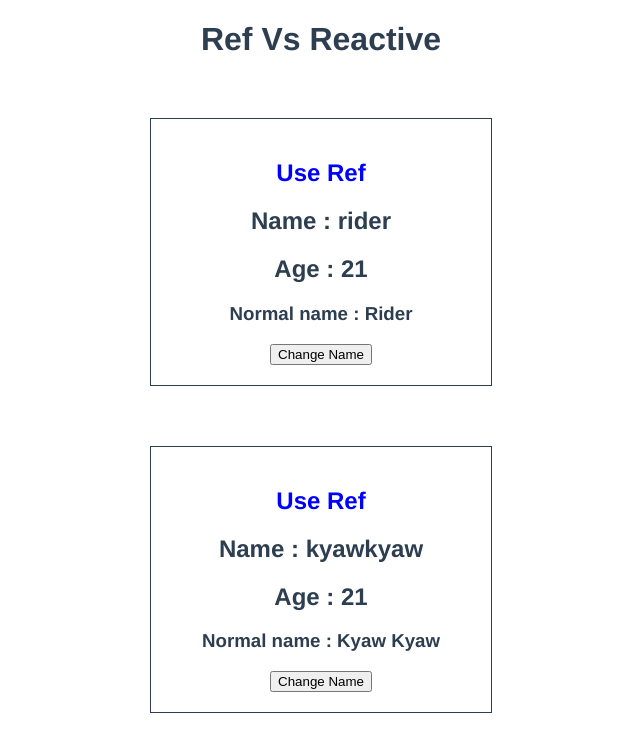
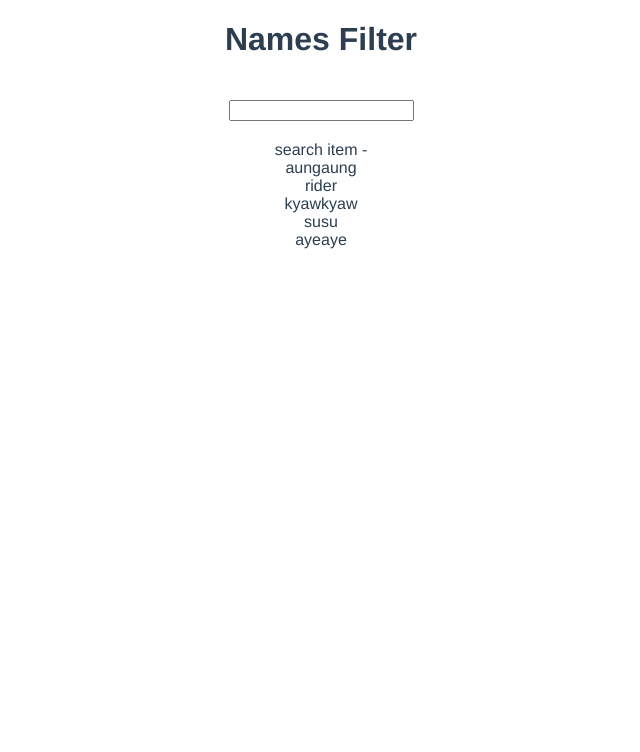
Before and after one commit to r1d3rzz/composition-api, a Vue app: page / in a window 1280 px wide. Shown: the top 752 px of the page, without its empty margins (319-959 px from the left). Built offline with nearby package versions, Linux system fonts and the light colour scheme.

Commit message:
create name filter using ref computed

```diff
--- a/src/views/HomeView.vue
+++ b/src/views/HomeView.vue
@@ -1,65 +1,32 @@
 <template>
   <div class="home">
-    <h1>Ref Vs Reactive</h1>
-
-    <!--use Ref-->
-    <div class="box">
-      <h2 class="title">Use Ref</h2>
-      <h2>Name : {{ personOne.name }}</h2>
-      <h2>Age : {{ personOne.age }}</h2>
-      <h3>Normal name : {{ nameOne }}</h3>
-      <button @click="changeNameOne">Change Name</button>
-    </div>
-
-    <div class="box">
-      <h2 class="title">Use Ref</h2>
-      <h2>Name : {{ personTwo.name }}</h2>
-      <h2>Age : {{ personTwo.age }}</h2>
-      <h3>Normal name : {{ nameTwo }}</h3>
-      <button @click="changeNameTwo">Change Name</button>
+    <h1>Names Filter</h1>
+    <input type="text" v-model="search" /><br />
+    search item - {{ search }}
+    <div v-for="name in filterName" :key="name">
+      {{ name }}
     </div>
   </div>
 </template>
 
 <script>
-/*
-  ref can change eveny things but reactive can change object and array only;
-*/
-import { reactive, ref } from "@vue/reactivity";
+import { computed, ref } from "@vue/runtime-core";
 export default {
   setup() {
-    let personOne = ref({ name: "rider", age: 21 });
-    let nameOne = ref("Rider");
-    let changeNameOne = () => {
-      personOne.value.name = "Myint Thway Khine";
-      nameOne.value = "Change Name One";
-    };
-
-    let personTwo = reactive({ name: "kyawkyaw", age: 21 });
-    let nameTwo = reactive("Kyaw Kyaw"); //with error value cannot be made reactive: Kyaw Kyaw
-    let changeNameTwo = () => {
-      personTwo.name = "Myint Thway Khine";
-    };
-    return {
-      personOne,
-      changeNameOne,
-      personTwo,
-      changeNameTwo,
-      nameOne,
-      nameTwo,
-    };
+    let search = ref("");
+    let names = ref(["aungaung", "rider", "kyawkyaw", "susu", "ayeaye"]);
+    let filterName = computed(() => {
+      return names.value.filter((n) => {
+        return n.includes(search.value);
+      });
+    });
+    return { names, search, filterName };
   },
 };
 </script>
 
-<style scoped>
-.box {
-  border: 1px solid;
-  width: 300px;
-  margin: 60px auto;
-  padding: 20px;
-}
-.title {
-  color: blue;
+<style>
+input {
+  margin: 20px auto;
 }
 </style>
```
